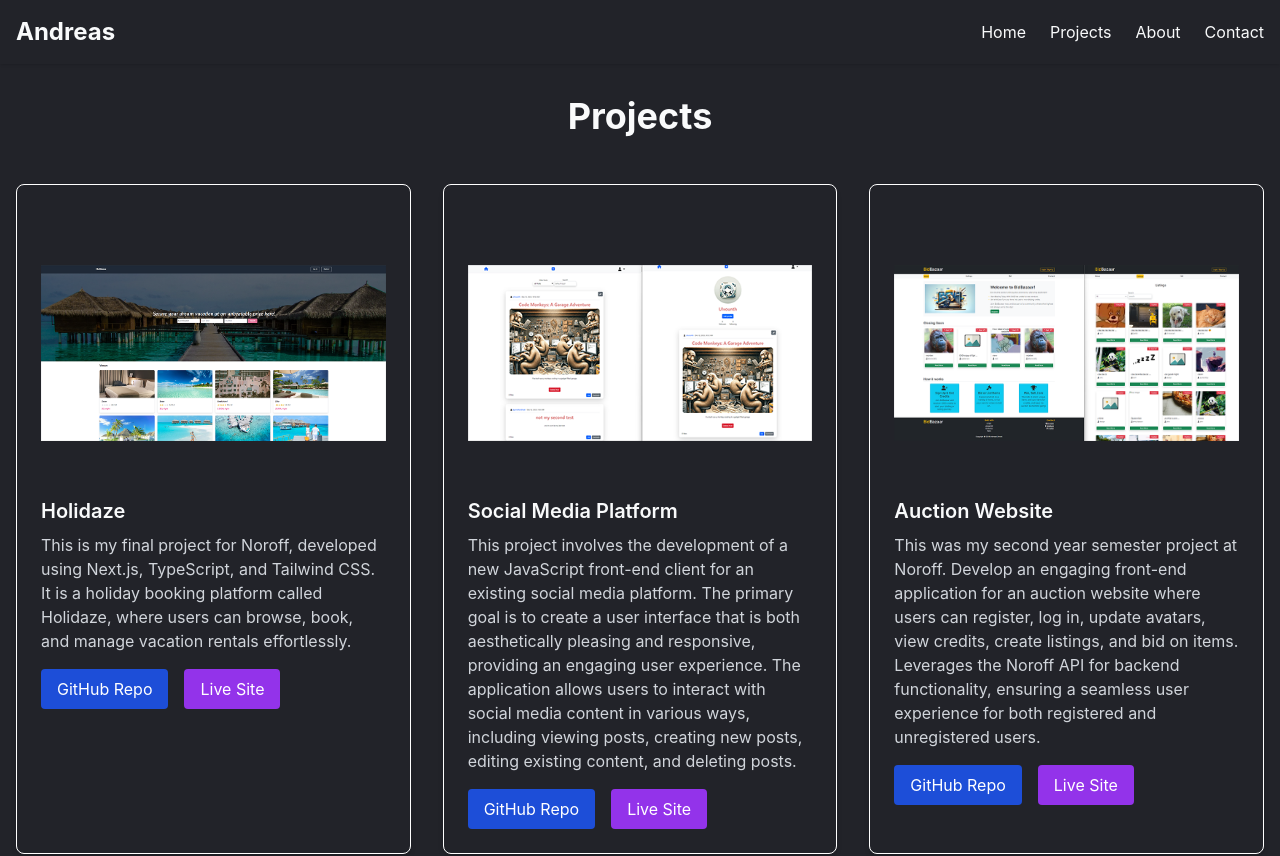
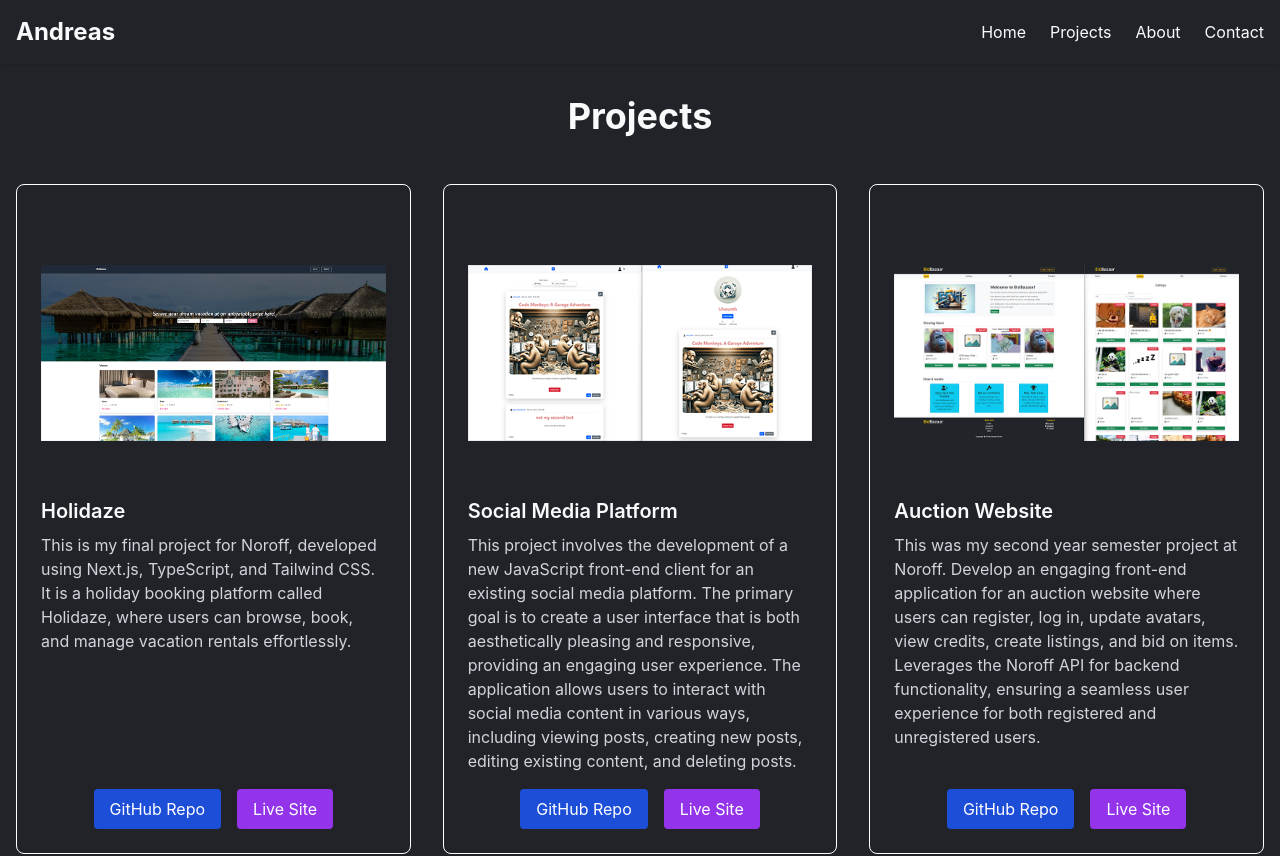
Before and after one commit to Ulvounth/portfolio, a Next.js app: page /projects in a window 1280 px wide. Shown: the top 856 px of the page. Built offline with nearby package versions, Linux system fonts and the light colour scheme.

Commit message:
Refactor ProjectCard component layout and styles

```diff
--- a/app/components/ProjectCard.tsx
+++ b/app/components/ProjectCard.tsx
@@ -19,9 +19,11 @@ const ProjectCard: FC<ProjectProps> = ({
   github,
   live,
 }) => (
-  <div className="bg-background p-2 border border-white border-solid shadow-md rounded-lg overflow-hidden hover:shadow-xl transition-shadow duration-300 hover:border-blue-500">
+  <div className="bg-background p-2 border border-white border-solid rounded-lg overflow-hidden hover:shadow-xl transition-shadow duration-300 hover:border-blue-500 flex flex-col">
+    {/* Content Area */}
+    <div className="flex-grow">
       {/* Make image and description area clickable */}
-    <Link href={`/projects/${id}`} className="block">
+      <Link href={`/projects/${id}`} className="block h-full">
         <div className="p-4">
           <div className="relative w-full h-48 md:h-64 lg:h-72">
             <Image
@@ -30,6 +32,7 @@ const ProjectCard: FC<ProjectProps> = ({
               fill
               style={{ objectFit: "contain" }}
               sizes="(max-width: 768px) 100vw, (max-width: 1024px) 50vw, 33vw"
+              priority
             />
           </div>
           <div>
@@ -38,8 +41,9 @@ const ProjectCard: FC<ProjectProps> = ({
           </div>
         </div>
       </Link>
+    </div>
     {/* Buttons */}
-    <div className="p-4 pt-0 flex space-x-4">
+    <div className="p-4 pt-0 flex justify-center space-x-4">
       <a
         href={github}
         className="inline-block px-4 py-2 bg-primary text-white rounded hover:bg-primaryDark transition-colors"
```
Lines whose indentation alone changed are shown as unchanged.
